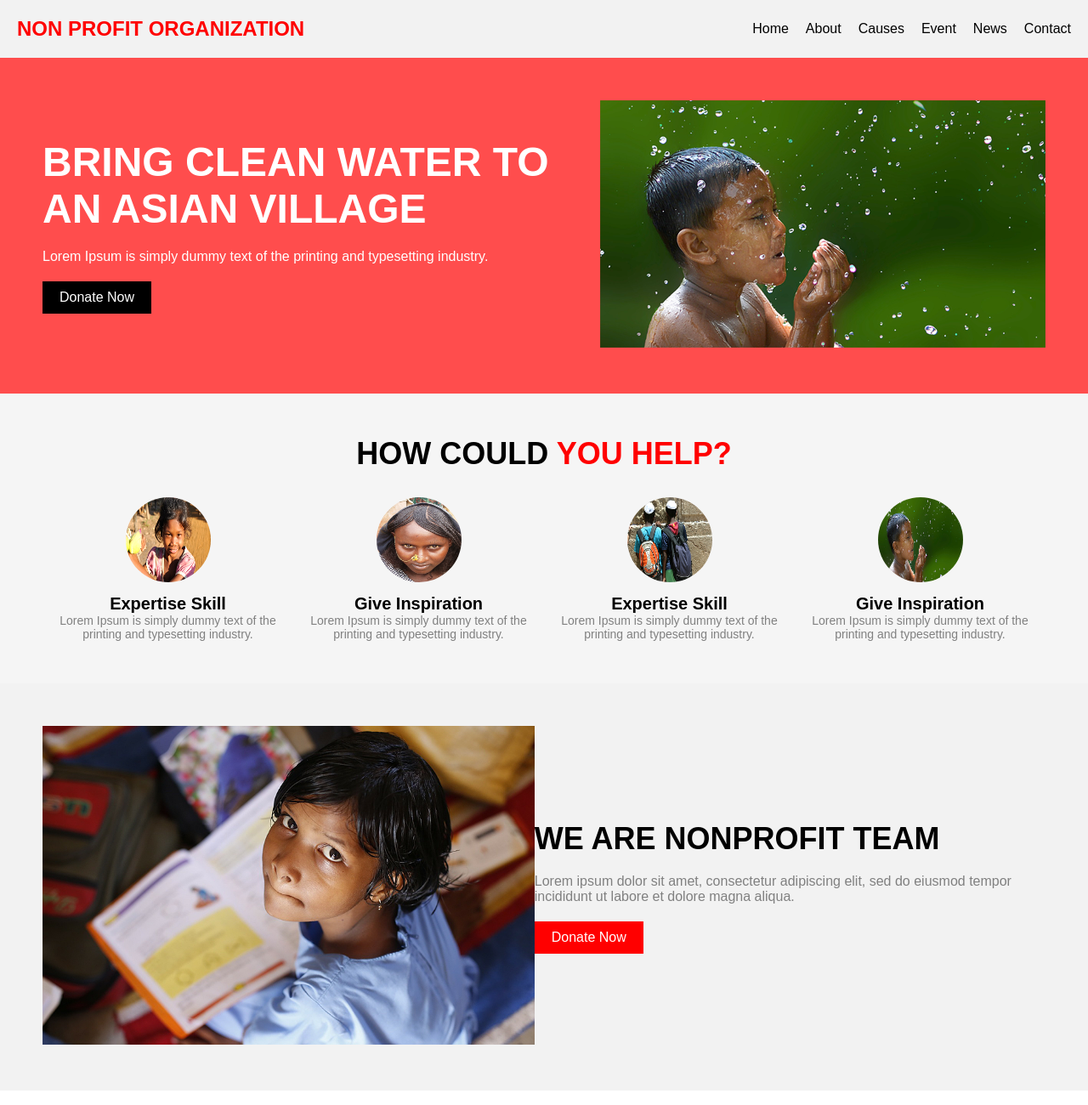
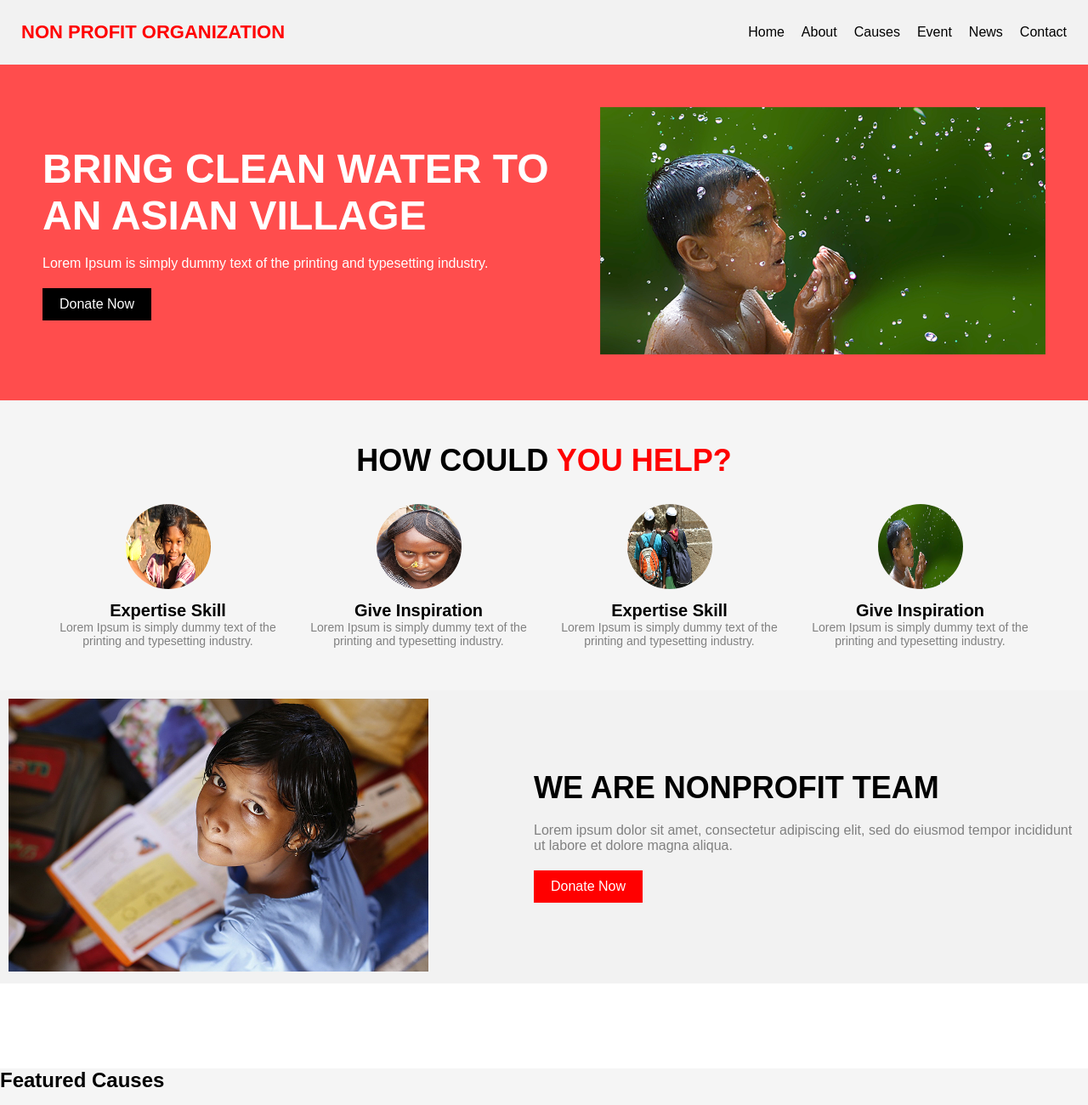
Before and after one commit to sidharthsharma144/20_Horizon_CodeSlam_IEEE_CIET, a plain HTML site: page index.html in a window 1280 px wide. Shown: the top 1300 px of the page at 85% size. Drawn offline with Linux system fonts and the light colour scheme.

Commit message:
almost done

```diff
--- a/index.css
+++ b/index.css
@@ -12,13 +12,13 @@ body {
     display: flex;
     justify-content: space-between;
     align-items: center;
-    padding: 20px;
+    padding: 25px;
     background-color: #f2f2f2;
 }
 
 .logo h2 {
     color: red;
-    font-size: 24px;
+    font-size: 22px;
 }
 
 .nav-links {
@@ -28,7 +28,7 @@ body {
 }
 
 .nav-links li {
-    display: inline;
+    display: inline-block;
 }
 
 .nav-links a {
@@ -65,7 +65,9 @@ body {
 }
 
 .hero-image img {
-    max-width: 100%;
+    max-width: 560%;
+    height: auto;
+
 }
 
 .help {
@@ -114,12 +116,12 @@ body {
     display: flex;
     justify-content: space-between;
     align-items: center;
-    padding: 50px;
+    padding: 10px;
     background-color: #f2f2f2;
 }
 
 .nonprofit-image img {
-    max-width: 100%;
+    max-width: 80%;
 }
 
 .nonprofit-text h2 {
```
